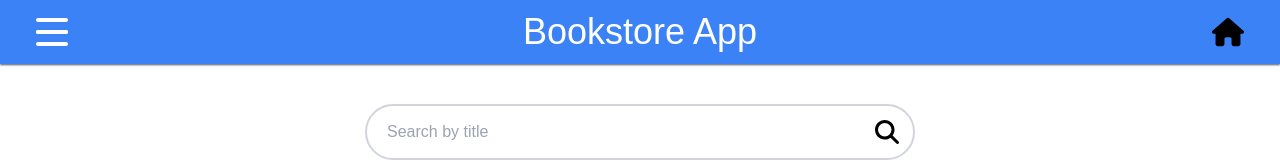
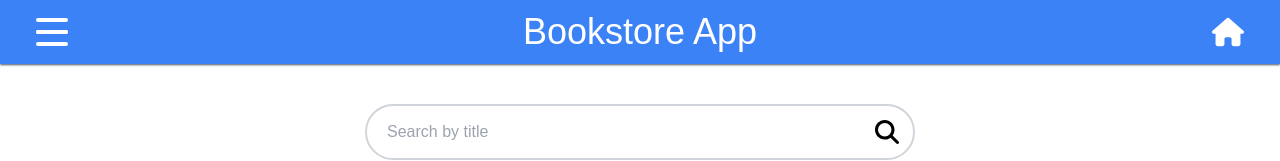
Before and after one commit to vickydepasupil/bookstore-app, a Next.js app: page / in a window 1280 px wide. Shown: the top 161 px of the page. Built offline with nearby package versions, Linux system fonts and the light colour scheme; no server answers; the database is empty.

Commit message:
home and add to cart button style updates

```diff
--- a/src/components/MainHeader/Buttons/HomeButton.tsx
+++ b/src/components/MainHeader/Buttons/HomeButton.tsx
@@ -7,7 +7,7 @@ const HomeButton = () => {
   return (
     <div className="home-btn-container">
       <Link href="/" className="home-btn">
-        <Image src={HomeIcon} alt="navigate home" />
+        <Image src={HomeIcon} alt="navigate home" className="home-btn-icon" />
       </Link>
     </div>
   );
--- a/src/styles/scss/book-card.scss
+++ b/src/styles/scss/book-card.scss
@@ -54,7 +54,7 @@
       @apply mr-6 h-9 w-9 rounded p-2;
 
       &:hover {
-        @apply bg-slate-400 invert;
+        @apply bg-yellow-800 invert;
       }
     }
   }
--- a/src/styles/scss/buttons.scss
+++ b/src/styles/scss/buttons.scss
@@ -10,7 +10,7 @@
   }
 
   .btn-icon {
-    @apply ml-2 flex h-full w-5 items-center;
+    @apply ml-2 flex h-full w-5 items-center invert;
   }
 
   .btn-text {
--- a/src/styles/scss/main-header.scss
+++ b/src/styles/scss/main-header.scss
@@ -10,6 +10,10 @@
 
     .home-btn {
       @apply flex h-full;
+
+      .home-btn-icon {
+        @apply invert;
+      }
     }
   }
 
```
